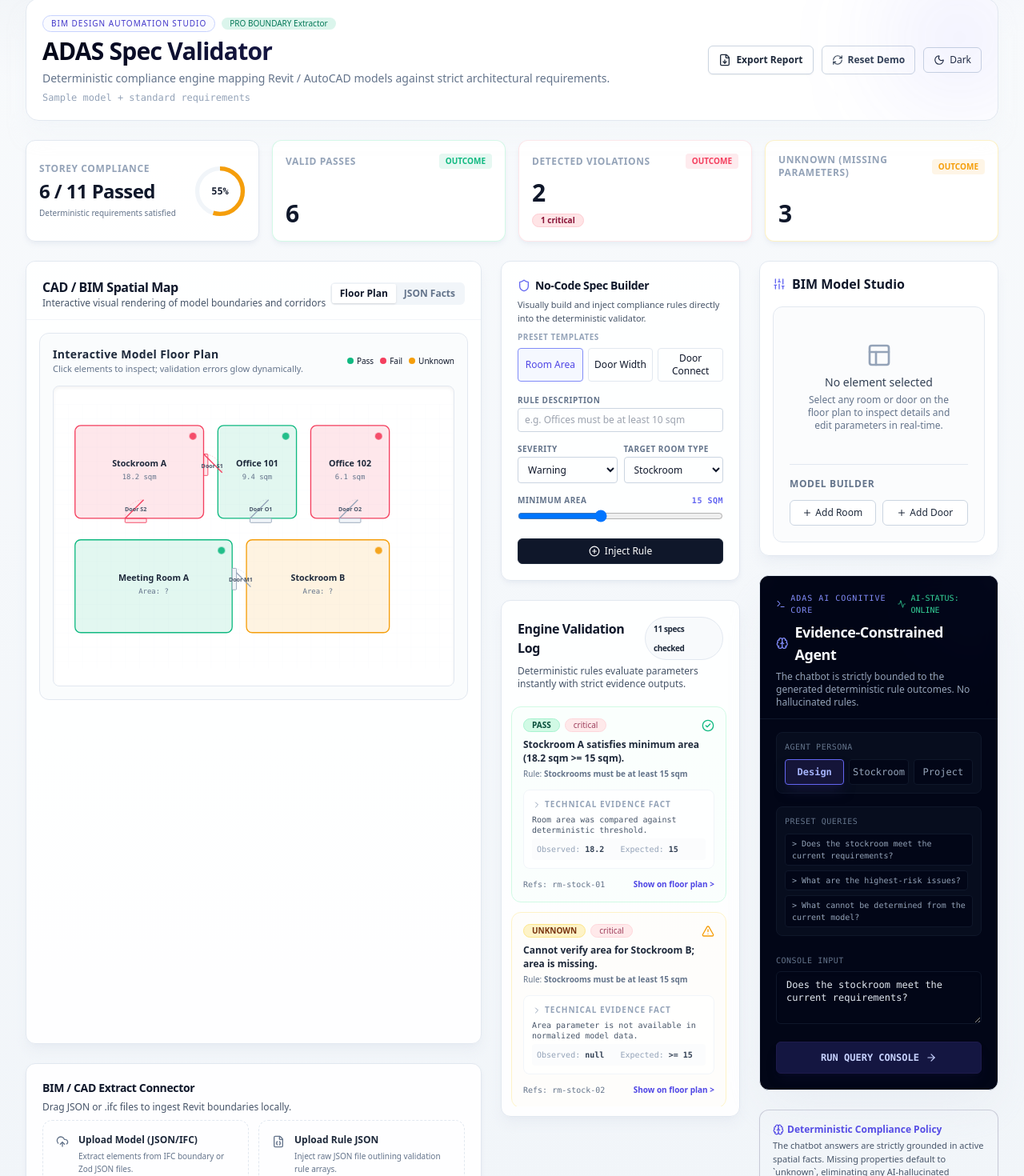
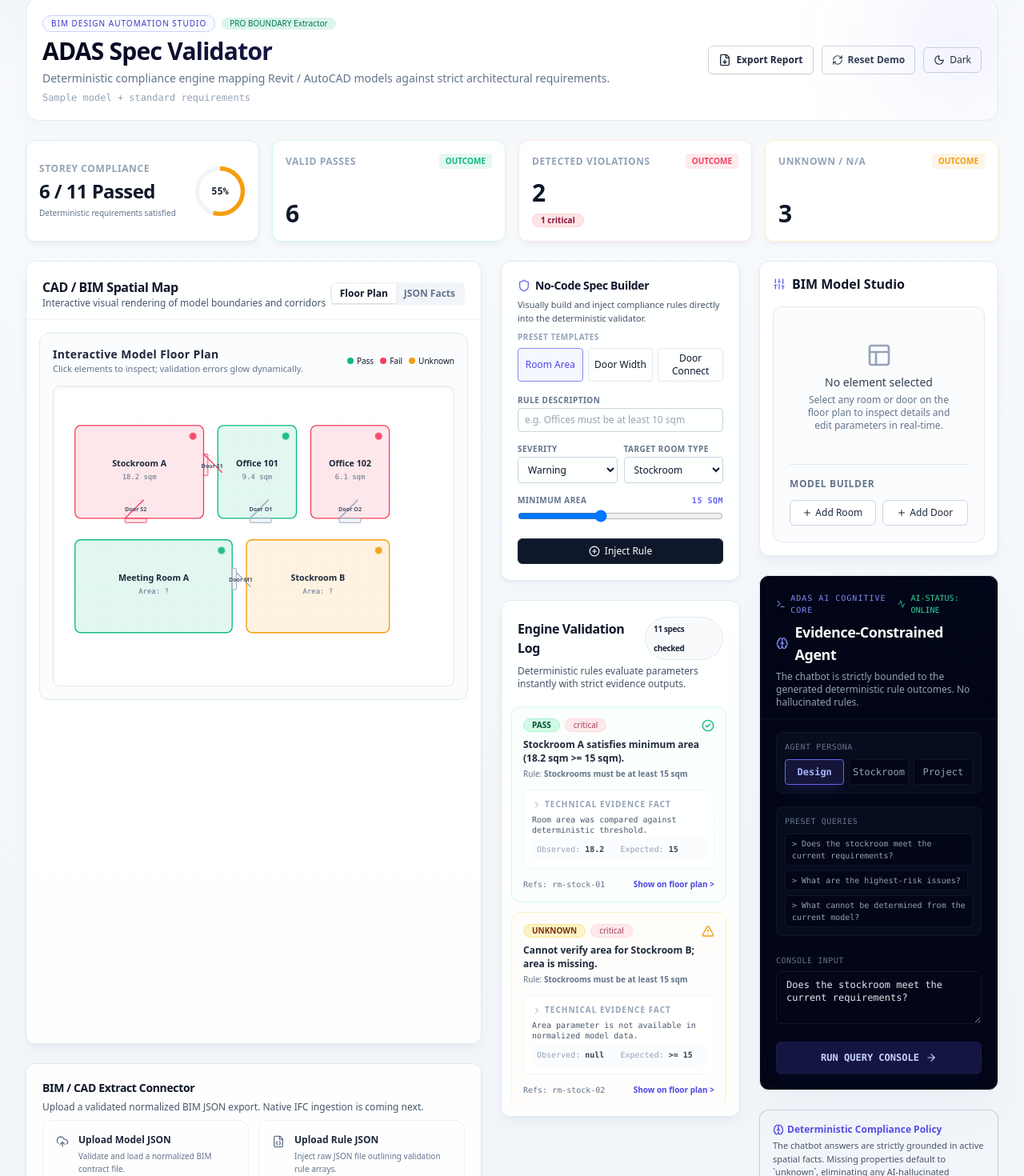
Before and after one commit to hans992/adas-spec-validator, a Next.js app: page / in a window 1280 px wide. Shown: the part 34-1504 px from the top of the page at 80% size. Built offline with nearby package versions, Linux system fonts and the light colour scheme.

Commit message:
Build trustworthy validation foundation

```diff
--- a/app/page.tsx
+++ b/app/page.tsx
@@ -11,7 +11,6 @@ import {
   UploadCloud,
   FileDown,
   RefreshCw,
-  Terminal,
   ChevronRight
 } from "lucide-react";
 
@@ -25,7 +24,6 @@ import { Button } from "@/components/ui/button";
 import { Card, CardContent, CardDescription, CardHeader, CardTitle } from "@/components/ui/card";
 
 import { sampleModelData, sampleRequirements } from "@/domain/sampleData";
-import { mockIfcModelData } from "@/domain/mockIfcData";
 import {
   parseUploadedJson,
   validateUploadedModel,
@@ -55,11 +53,6 @@ export default function Home() {
   // Tab selections
   const [activeWorkspaceTab, setActiveWorkspaceTab] = useState<"visualizer" | "json">("visualizer");
 
-  // IFC Parser Simulated States
-  const [isParsingIfc, setIsParsingIfc] = useState(false);
-  const [ifcLogs, setIfcLogs] = useState<string[]>([]);
-  const [ifcProgress, setIfcProgress] = useState(0);
-
   // Run the deterministic validation pipeline
   const { model, requirements, results } = useMemo(() => {
     try {
@@ -74,6 +67,7 @@ export default function Home() {
   const passCount = results.filter((result) => result.status === "pass").length;
   const failCount = results.filter((result) => result.status === "fail").length;
   const unknownCount = results.filter((result) => result.status === "unknown").length;
+  const notApplicableCount = results.filter((result) => result.status === "not_applicable").length;
   const criticalIssuesCount = results.filter(
     (result) => result.status === "fail" && result.severity === "critical"
   ).length;
@@ -118,12 +112,6 @@ export default function Home() {
 
   // File parsers
   const handleModelFile = useCallback(async (file: File) => {
-    // Check if it's an IFC file
-    if (file.name.toLowerCase().endsWith(".ifc")) {
-      triggerIfcSimulatedParser(file.name, file.size);
-      return;
-    }
-
     const rawText = await file.text();
     const parseResult = parseUploadedJson(rawText);
     if (!parseResult.success) {
@@ -167,9 +155,7 @@ export default function Home() {
   // Drag and drop zone configurations
   const modelDropzone = useDropzone({
     accept: {
-      "application/json": [".json"],
-      "application/octet-stream": [".ifc"],
-      "text/plain": [".ifc"]
+      "application/json": [".json"]
     },
     maxFiles: 1,
     multiple: false,
@@ -192,43 +178,6 @@ export default function Home() {
       }
     }
   });
-
-  // Simulated IFC parser progress trigger
-  function triggerIfcSimulatedParser(filename: string, sizeBytes: number) {
-    setIsParsingIfc(true);
-    setIfcProgress(0);
-    setIfcLogs([]);
-
-    const logMessages = [
-      `[INFO] Initializing IFC boundary extractor boundary...`,
-      `[OK] File size: ${(sizeBytes / 1024).toFixed(2)} KB, format: IFC-SPF (ISO-10303-21)`,
-      `[INFO] Parsing IFC Spatial Structure (IfcProject -> IfcBuildingStorey)...`,
-      `[OK] Found 5 spatial zones (IfcSpace) in hierarchy`,
-      `[INFO] Extracting spatial element connectivity boundaries (IfcRelSpaceBoundary)...`,
-      `[OK] Successfully bound 5 doors (IfcDoor) to spaces`,
-      `[INFO] Normalizing facts to BIM Compliance contract...`,
-      `[SUCCESS] Extraction complete! 5 rooms & 5 doors mapped to validation sandbox.`
-    ];
-
-    let currentStep = 0;
-    const interval = setInterval(() => {
-      if (currentStep < logMessages.length) {
-        setIfcLogs((prev) => [...prev, logMessages[currentStep]]);
-        setIfcProgress((currentStep + 1) * (100 / logMessages.length));
-        currentStep++;
-      } else {
-        clearInterval(interval);
-        setTimeout(() => {
-          setModelData(mockIfcModelData);
-          setModelSource("uploaded");
-          setModelFilename(filename);
-          setModelError("");
-          setIsParsingIfc(false);
-          handleDeselect();
-        }, 600);
-      }
-    }, 300);
-  }
 
   function resetToSampleData() {
     setModelData(sampleModelData);
@@ -258,8 +207,16 @@ Compliance Score: ${complianceRate}% (${passCount} Pass / ${failCount} Fail / ${
 ${requirements
   .map((req, idx) => {
     const reqResults = results.filter((r) => r.requirementId === req.id);
-    const pass = reqResults.every((r) => r.status === "pass");
-    return `${idx + 1}. [${pass ? "COMPLIANT" : "VIOLATION"}] **${req.title}** (Severity: ${req.severity})`;
+    const status = reqResults.length === 0
+      ? "UNKNOWN"
+      : reqResults.every((r) => r.status === "not_applicable")
+        ? "NOT APPLICABLE"
+        : reqResults.every((r) => r.status === "pass")
+          ? "COMPLIANT"
+          : reqResults.some((r) => r.status === "fail")
+            ? "VIOLATION"
+            : "UNKNOWN";
+    return `${idx + 1}. [${status}] **${req.title}** (Severity: ${req.severity})`;
   })
   .join("\n")}
 
@@ -382,7 +339,7 @@ ${res.evidence
           {[
             { label: "Valid Passes", value: passCount, color: "text-emerald-500 bg-emerald-500/10", border: "border-emerald-200/50 dark:border-emerald-950/50", criticalCount: undefined as number | undefined },
             { label: "Detected Violations", value: failCount, color: "text-rose-500 bg-rose-500/10", border: "border-rose-200/50 dark:border-rose-950/50", criticalCount: criticalIssuesCount },
-            { label: "Unknown (Missing Parameters)", value: unknownCount, color: "text-amber-500 bg-amber-500/10", border: "border-amber-200/50 dark:border-amber-950/50", criticalCount: undefined as number | undefined }
+            { label: "Unknown / N/A", value: unknownCount + notApplicableCount, color: "text-amber-500 bg-amber-500/10", border: "border-amber-200/50 dark:border-amber-950/50", criticalCount: undefined as number | undefined }
           ].map((stat, i) => (
             <Card key={i} className={`p-4 flex flex-col justify-between shadow-md border ${stat.border}`}>
               <div className="flex items-center justify-between">
@@ -443,40 +400,6 @@ ${res.evidence
 
                 {/* SVG/JSON Tab Panel */}
                 <AnimatePresence mode="wait">
-                  {isParsingIfc ? (
-                    <motion.div
-                      key="ifc-parsing"
-                      initial={{ opacity: 0 }}
-                      animate={{ opacity: 1 }}
-                      exit={{ opacity: 0 }}
-                      className="absolute inset-0 bg-slate-950/95 z-50 flex flex-col p-6 font-mono text-left text-indigo-400 border border-indigo-900 rounded-xl"
-                    >
-                      <div className="flex items-center justify-between mb-4 border-b border-slate-900 pb-2.5">
-                        <p className="text-xs uppercase tracking-widest font-extrabold flex items-center gap-1.5">
-                          <Terminal className="h-4 w-4 animate-spin text-indigo-500" />
-                          IFC BINDERY BOUNDARY EXTRACTOR
-                        </p>
-                        <span className="text-xs text-indigo-300 font-bold">{Math.round(ifcProgress)}%</span>
-                      </div>
-
-                      <div className="w-full bg-slate-900 h-1 rounded overflow-hidden mb-4">
-                        <motion.div
-                          className="h-full bg-indigo-500 shadow-md"
-                          animate={{ width: `${ifcProgress}%` }}
-                        />
-                      </div>
-
-                      <div className="flex-1 overflow-y-auto space-y-1.5 text-[11px] leading-relaxed text-indigo-300/90 max-h-[300px]">
-                        {ifcLogs.map((log, idx) => (
-                          <div key={idx} className="flex items-start gap-1">
-                            <span className="text-indigo-600/70 select-none">&gt;&gt;</span>
-                            <span>{log}</span>
-                          </div>
-                        ))}
-                      </div>
-                    </motion.div>
-                  ) : null}
-
                   {activeWorkspaceTab === "visualizer" ? (
                     <motion.div
                       key="map-tab"
@@ -519,7 +442,7 @@ ${res.evidence
             <Card className="shadow-md">
               <CardHeader className="pb-2 text-left">
                 <CardTitle className="text-sm">BIM / CAD Extract Connector</CardTitle>
-                <CardDescription className="text-xs">Drag JSON or .ifc files to ingest Revit boundaries locally.</CardDescription>
+                <CardDescription className="text-xs">Upload a validated normalized BIM JSON export. Native IFC ingestion is coming next.</CardDescription>
               </CardHeader>
               <CardContent className="space-y-3">
                 <div className="grid gap-3 text-xs md:grid-cols-2">
@@ -535,8 +458,8 @@ ${res.evidence
                     <div className="flex items-start gap-3">
                       <UploadCloud className="mt-0.5 h-4 w-4 text-slate-500 flex-shrink-0" />
                       <div className="space-y-1">
-                        <p className="text-xs font-semibold text-slate-800 dark:text-slate-200">Upload Model (JSON/IFC)</p>
-                        <p className="text-[10px] text-slate-500">Extract elements from IFC boundary or Zod JSON files.</p>
+                        <p className="text-xs font-semibold text-slate-800 dark:text-slate-200">Upload Model JSON</p>
+                        <p className="text-[10px] text-slate-500">Validate and load a normalized BIM contract file.</p>
                       </div>
                     </div>
                     {modelFilename && (
@@ -592,7 +515,7 @@ ${res.evidence
                 <div className="max-h-[500px] overflow-y-auto pr-1 space-y-3">
                   {results.map((result, resultIndex) => {
                     const isFailing = result.status === "fail";
-                    const isUnknown = result.status === "unknown";
+                    const isUnknown = result.status === "unknown" || result.status === "not_applicable";
 
                     return (
                       <div
```
